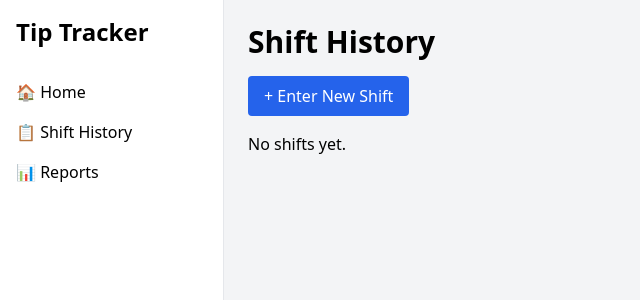
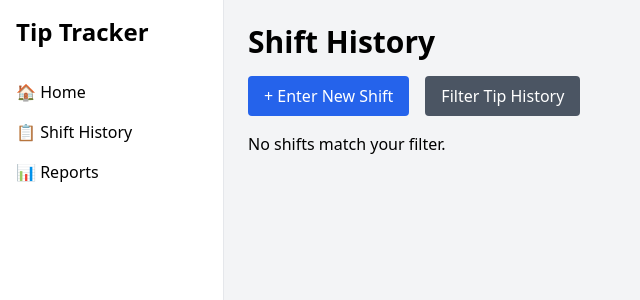
Before and after one commit to Ablakes/tip-tracker, a React (Create React App) app in the folder tip-tracker/: page /history in a window 1280 px wide. Shown: the top 300 px of the page, without its empty margins (0-640 px from the left). Built offline with nearby package versions, Linux system fonts and the light colour scheme.

Commit message:
Added filter and clear filter buttons to tip history

```diff
--- /dev/null
+++ b/tip-tracker/src/components/FilterModal.jsx
@@ -0,0 +1,58 @@
+import { useState } from "react";
+
+export default function FilterModal({ currentOrder, currentStart, currentEnd, onApply }) {
+  const [sortOrder, setSortOrder] = useState(currentOrder);
+  const [startDate, setStartDate] = useState(currentStart);
+  const [endDate, setEndDate] = useState(currentEnd);
+
+  const handleApply = () => {
+    onApply(sortOrder, startDate, endDate);
+  };
+
+  return (
+    <div className="space-y-4">
+      <h2 className="text-xl font-semibold">Filter Tip History</h2>
+
+      <div>
+        <label className="block font-medium">Sort Order</label>
+        <select
+          value={sortOrder}
+          onChange={(e) => setSortOrder(e.target.value)}
+          className="w-full border p-2 rounded"
+        >
+          <option value="newest">Newest to Oldest</option>
+          <option value="oldest">Oldest to Newest</option>
+        </select>
+      </div>
+
+      <div>
+        <label className="block font-medium">Start Date (optional)</label>
+        <input
+          type="date"
+          value={startDate}
+          onChange={(e) => setStartDate(e.target.value)}
+          className="w-full border p-2 rounded"
+        />
+      </div>
+
+      <div>
+        <label className="block font-medium">End Date (optional)</label>
+        <input
+          type="date"
+          value={endDate}
+          onChange={(e) => setEndDate(e.target.value)}
+          className="w-full border p-2 rounded"
+        />
+      </div>
+
+      <div className="flex justify-end gap-4">
+        <button
+          onClick={handleApply}
+          className="bg-blue-600 text-white px-4 py-2 rounded hover:bg-blue-700"
+        >
+          Apply Filter
+        </button>
+      </div>
+    </div>
+  );
+}
--- a/tip-tracker/src/pages/ShiftHistory.jsx
+++ b/tip-tracker/src/pages/ShiftHistory.jsx
@@ -3,6 +3,7 @@ import useTips from "../hooks/useTips";
 import Modal from "../components/Modal";
 import EditTipForm from "../components/EditTipForm";
 import NewTipForm from "../components/NewTipForm";
+import FilterModal from "../components/FilterModal";
 
 export default function ShiftHistory() {
   const { tips, addTip, updateTip, removeTip } = useTips();
@@ -11,12 +12,26 @@ export default function ShiftHistory() {
   const [showNewTip, setShowNewTip] = useState(false);
   const [confirmDeleteIndex, setConfirmDeleteIndex] = useState(null);
   const [success, setSuccess] = useState("");
+  const [showFilter, setShowFilter] = useState(false);
+  const [sortOrder, setSortOrder] = useState("newest");
+  const [filterStartDate, setFilterStartDate] = useState("");
+  const [filterEndDate, setFilterEndDate] = useState("");
 
-  const sortedTips = [...tips].sort((a, b) => new Date(b.date) - new Date(a.date));
+  const filteredTips = tips
+    .filter((tip) => {
+      if (!filterStartDate || !filterEndDate) return true;
+      const date = new Date(tip.date);
+      return date >= new Date(filterStartDate) && date <= new Date(filterEndDate);
+    })
+    .sort((a, b) => {
+      const aDate = new Date(a.date);
+      const bDate = new Date(b.date);
+      return sortOrder === "newest" ? bDate - aDate : aDate - bDate;
+    });
 
   const getWeekday = (dateStr) => {
     const date = new Date(dateStr);
-    return date.toLocaleDateString("en-US", { weekday: "short" }); // e.g., Mon, Tue
+    return date.toLocaleDateString("en-US", { weekday: "short" });
   };
 
   return (
@@ -25,15 +40,35 @@ export default function ShiftHistory() {
 
       {success && <div className="mb-4 text-green-600 font-semibold">{success}</div>}
 
-      <button
-        onClick={() => setShowNewTip(true)}
-        className="mb-4 bg-blue-600 text-white px-4 py-2 rounded hover:bg-blue-700"
-      >
-        + Enter New Shift
-      </button>
+      <div className="flex flex-wrap gap-4 mb-4">
+        <button
+          onClick={() => setShowNewTip(true)}
+          className="bg-blue-600 text-white px-4 py-2 rounded hover:bg-blue-700"
+        >
+          + Enter New Shift
+        </button>
+        <button
+          onClick={() => setShowFilter(true)}
+          className="bg-gray-600 text-white px-4 py-2 rounded hover:bg-gray-700"
+        >
+          Filter Tip History
+        </button>
+        {(filterStartDate || filterEndDate || sortOrder !== "newest") && (
+          <button
+            onClick={() => {
+              setSortOrder("newest");
+              setFilterStartDate("");
+              setFilterEndDate("");
+            }}
+            className="bg-red-600 text-white px-4 py-2 rounded hover:bg-red-700"
+          >
+            Clear Filter
+          </button>
+        )}
+      </div>
 
-      {sortedTips.length === 0 ? (
-        <p>No shifts yet.</p>
+      {filteredTips.length === 0 ? (
+        <p>No shifts match your filter.</p>
       ) : (
         <table className="w-full border-collapse">
           <thead>
@@ -48,7 +83,7 @@ export default function ShiftHistory() {
             </tr>
           </thead>
           <tbody>
-            {sortedTips.map((tip, i) => (
+            {filteredTips.map((tip, i) => (
               <tr key={i} className="text-center bg-white border-t">
                 <td className="border p-2">{tip.date}</td>
                 <td className="border p-2">{getWeekday(tip.date)}</td>
@@ -134,6 +169,22 @@ export default function ShiftHistory() {
           </div>
         </Modal>
       )}
+
+      {showFilter && (
+        <Modal onClose={() => setShowFilter(false)}>
+          <FilterModal
+            currentOrder={sortOrder}
+            currentStart={filterStartDate}
+            currentEnd={filterEndDate}
+            onApply={(order, start, end) => {
+              setSortOrder(order);
+              setFilterStartDate(start);
+              setFilterEndDate(end);
+              setShowFilter(false);
+            }}
+          />
+        </Modal>
+      )}
     </div>
   );
 }
```
